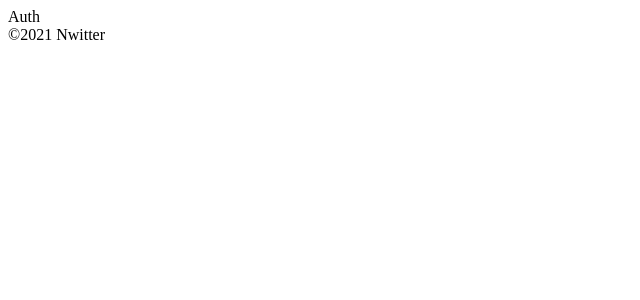
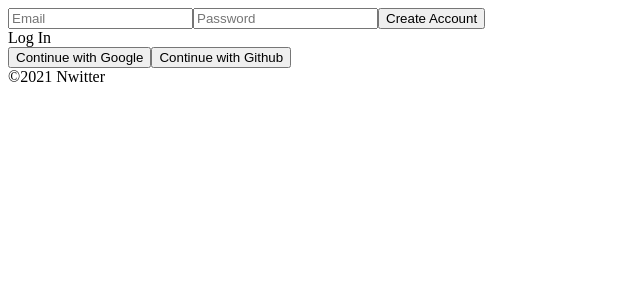
Before and after one commit to rovin0805/nwitter, a React (Create React App) app: page /#/ in a window 1280 px wide. Shown: the top 300 px of the page, without its empty margins (0-640 px from the left). Built offline with nearby package versions, Linux system fonts and the light colour scheme; no server answers.

Commit message:
email log in & sign up

```diff
--- a/src/components/App.js
+++ b/src/components/App.js
@@ -1,14 +1,25 @@
-import { useState } from "react";
+import { useEffect, useState } from "react";
 import Router from "components/Router";
 import { authService } from "fbInstance";
 
 function App() {
-  console.log(authService.currentUser);
+  const [init, setInit] = useState(false);
   const [isLoggedIn, setIsLoggedIn] = useState(false);
+
+  useEffect(() => {
+    authService.onAuthStateChanged((user) => {
+      if (user) {
+        setIsLoggedIn(true);
+      } else {
+        setIsLoggedIn(false);
+      }
+      setInit(true);
+    });
+  }, []);
 
   return (
     <>
-      <Router isLoggedIn={isLoggedIn} />
+      {init ? <Router isLoggedIn={isLoggedIn} /> : "Initializing..."}
       <footer>©{new Date().getFullYear()} Nwitter</footer>
     </>
   );
--- a/src/routes/Auth.js
+++ b/src/routes/Auth.js
@@ -1,5 +1,74 @@
-import React from "react";
+import React, { useState } from "react";
+import { authService } from "fbInstance";
 
-const Auth = () => <span>Auth</span>;
+const Auth = () => {
+  const [email, setEmail] = useState("");
+  const [password, setPassword] = useState("");
+  const [newAccount, setNewAccount] = useState(true);
+  const [error, setError] = useState("");
+
+  const onChange = (event) => {
+    const {
+      target: { name, value },
+    } = event;
+    if (name === "email") {
+      setEmail(value);
+    } else if (name === "password") {
+      setPassword(value);
+    }
+  };
+
+  const onSubmit = async (event) => {
+    event.preventDefault();
+    let data;
+    try {
+      if (newAccount) {
+        data = await authService.createUserWithEmailAndPassword(
+          email,
+          password
+        );
+      } else {
+        data = await authService.signInWithEmailAndPassword(email, password);
+      }
+      console.log(data);
+    } catch (error) {
+      setError(error.message);
+    }
+  };
+
+  const toggleAccount = () => setNewAccount((prev) => !prev);
+
+  return (
+    <div>
+      <form onSubmit={onSubmit}>
+        <input
+          name="email"
+          type="email"
+          placeholder="Email"
+          required
+          value={email}
+          onChange={onChange}
+        />
+        <input
+          name="password"
+          type="password"
+          placeholder="Password"
+          required
+          value={password}
+          onChange={onChange}
+        />
+        <input type="submit" value={newAccount ? "Create Account" : "Log In"} />
+      </form>
+      {error}
+      <span onClick={toggleAccount}>
+        {newAccount ? "Log In" : "Create Account"}
+      </span>
+      <div>
+        <button>Continue with Google</button>
+        <button>Continue with Github</button>
+      </div>
+    </div>
+  );
+};
 
 export default Auth;
```
